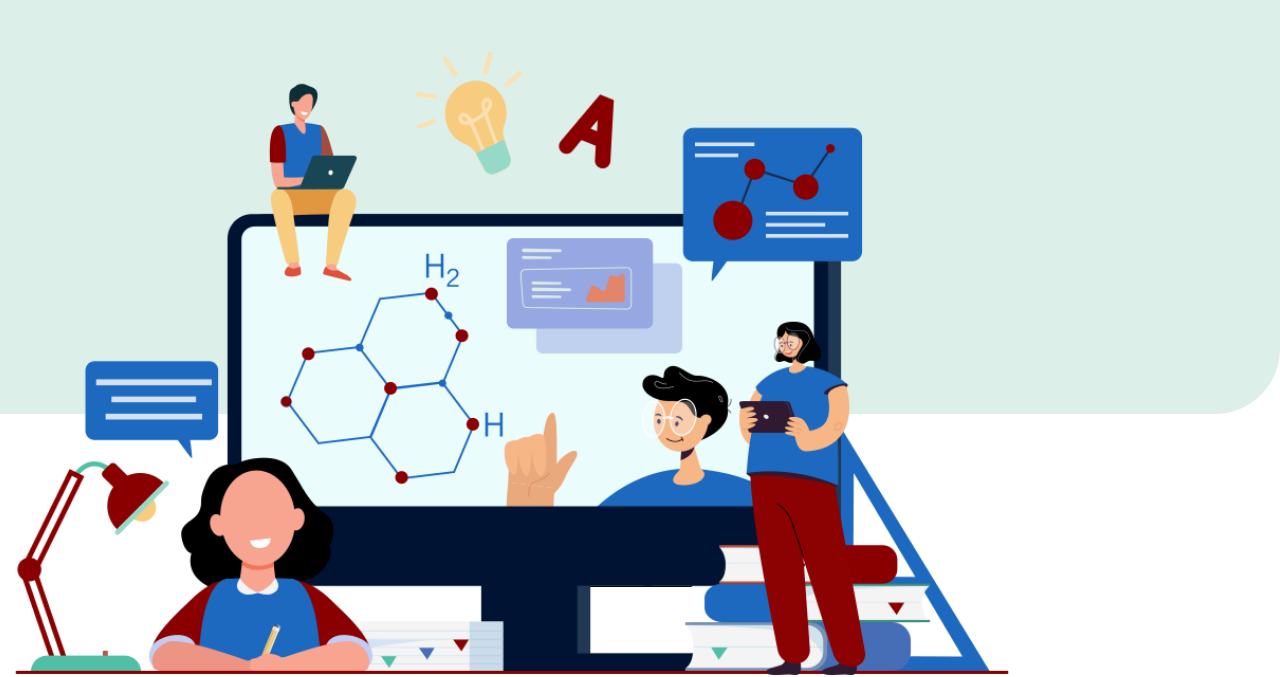
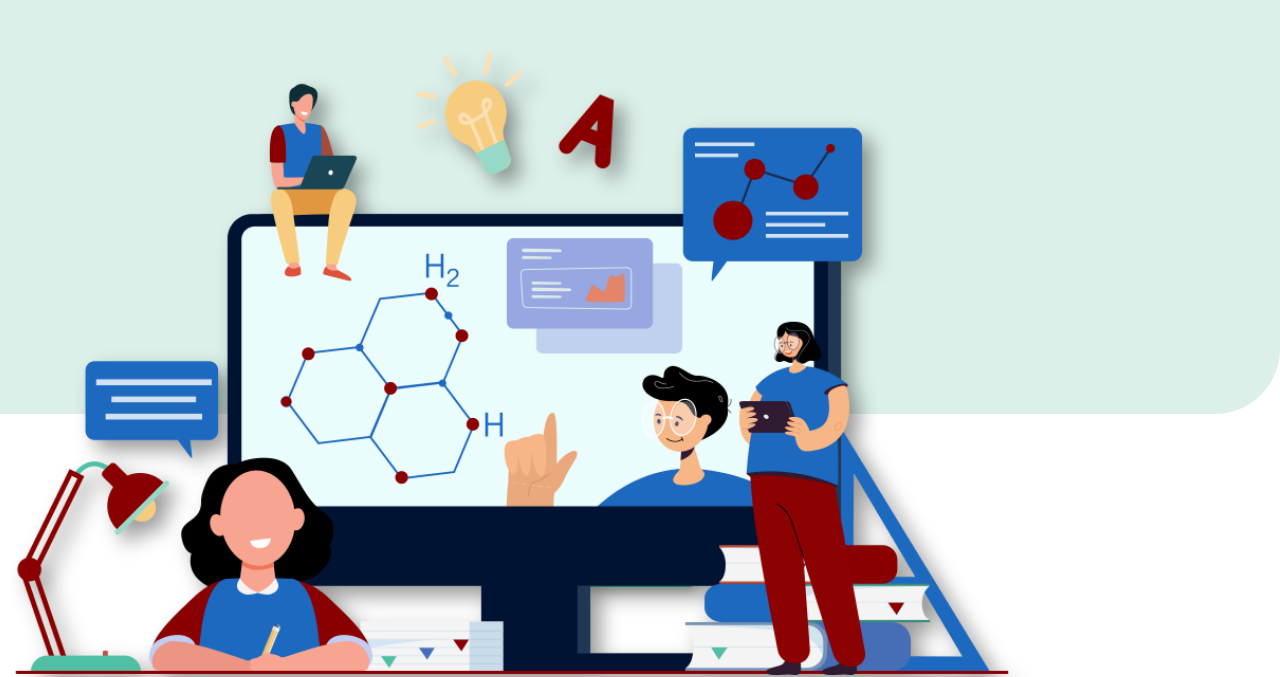
Before and after one commit to iamdeveloper57/studies, a plain HTML site: page index.html in a window 1280 px wide. Shown: the part 146-823 px from the top of the page. Drawn offline with nearby package versions, Linux system fonts and the light colour scheme; no server answers.

Commit message:
style improve

```diff
--- a/script.js
+++ b/script.js
@@ -34,7 +34,6 @@ onAuthStateChanged(auth, (user) => {
 });
 let btn = document.querySelector(".uploadbtn"); let input = document.querySelector("#fileInput");
 btn.addEventListener("click", () => {
-  // console.log("Button clicked");
   input.click();
 });
 input.addEventListener("change", (event) => {
--- a/style.css
+++ b/style.css
@@ -30,6 +30,8 @@ h1{
     top: 0;
     margin-top: 210px;
     padding: 0 15px 0 15px;
+    filter: drop-shadow(10px 10px 10px rgba(0, 0, 0, 0.4));
+
 }
 .upload{
     display: flex;
@@ -42,12 +44,12 @@ h1{
     color: black;
     background-color: rgb(57, 212, 140);
     outline: none;
-    border: 0.4px solid black;
-    border-radius: 5px;
+    border: none;
+    border-radius: 6px;
     font-size: 15px;
     font-weight: 600;
+    box-shadow: 0 5px 10px rgb(0, 0, 0, 0.2);
 }
-
 .third{
     height: 100vh;
     width: 100vw;
```
Also changed, not shown: index.html (+1 -1 lines), tick.gif (added).
